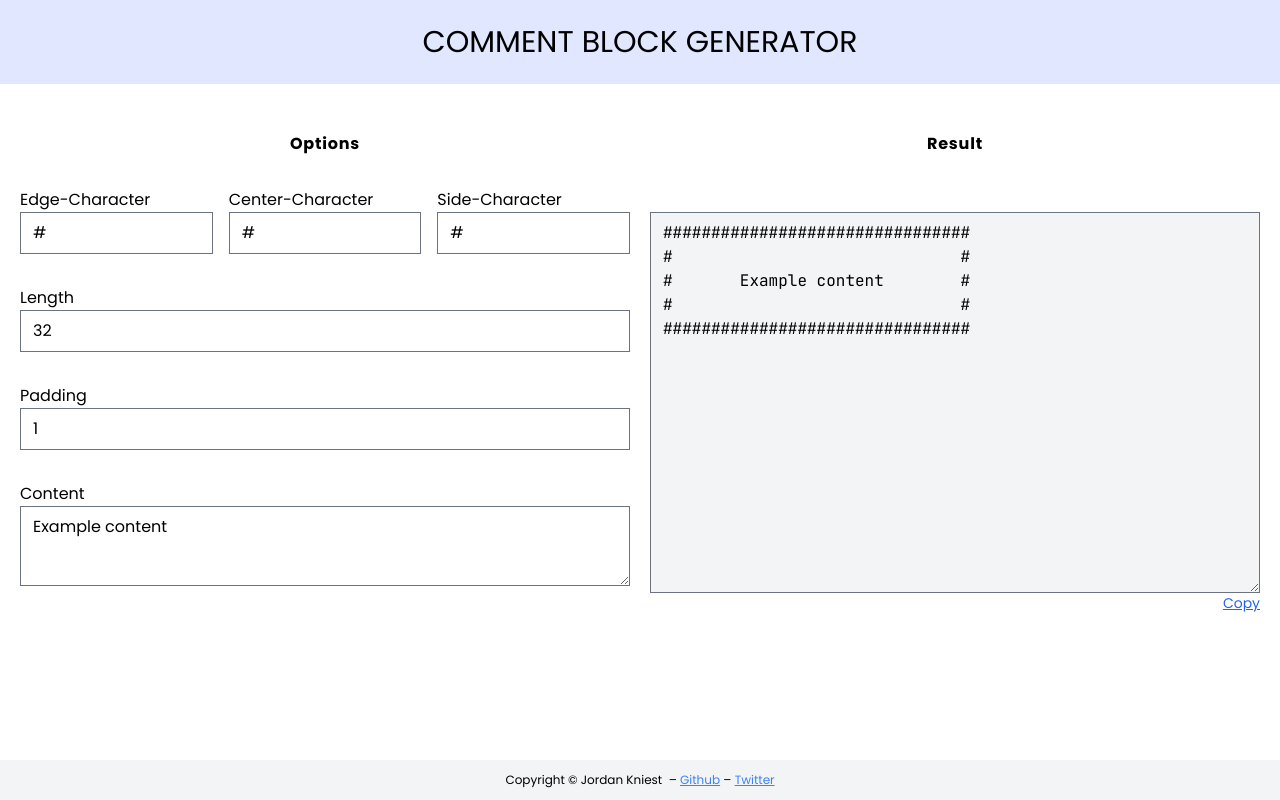
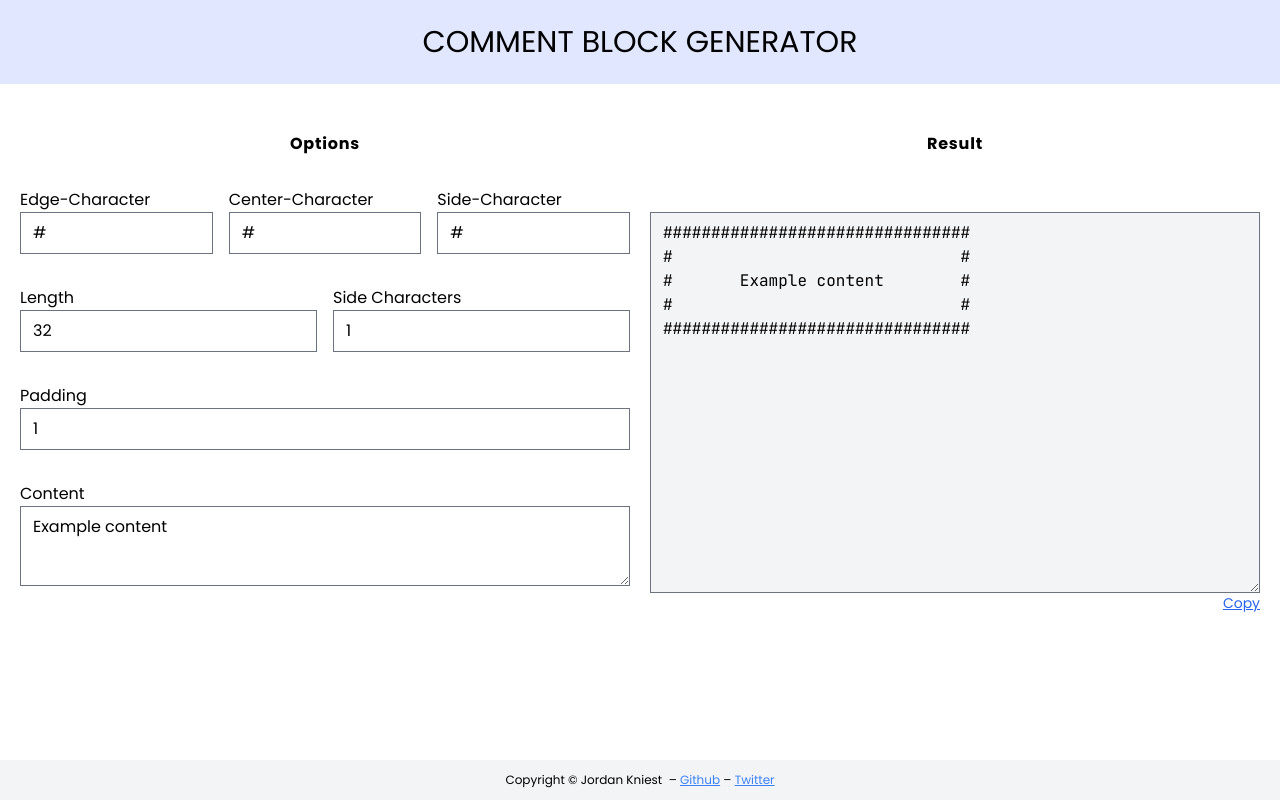
Before and after one commit to jkniest/blocks, a Vue app: page / in a window 1280 px wide. Built offline with nearby package versions, Linux system fonts and the light colour scheme.

Commit message:
Add option to specify how many side characters should be loaded

```diff
--- a/package.json
+++ b/package.json
@@ -7,7 +7,7 @@
     "serve": "vite preview"
   },
   "dependencies": {
-    "@tailwindcss/forms": "^0.2.1",
+    "@tailwindcss/forms": "^0.3.2",
     "tailwindcss": "^2.0.3",
     "vue": "^3.0.5"
   },
--- a/src/components/BlockGenerator.vue
+++ b/src/components/BlockGenerator.vue
@@ -18,9 +18,15 @@
         </div>
       </div>
 
-      <div class="w-full text-left mt-8">
-        <label for="length" class="block">Length</label>
-        <input type="number" id="length" class="w-full" v-model="length">
+      <div class="w-full text-left grid grid-cols-2 gap-4">
+        <div class="w-full text-left mt-8">
+          <label for="length" class="block">Length</label>
+          <input type="number" id="length" class="w-full" v-model="length">
+        </div>
+        <div class="w-full text-left mt-8">
+          <label for="sideCharacters" class="block">Side Characters</label>
+          <input type="number" id="sideCharacters" class="w-full" v-model="sideCharacters">
+        </div>
       </div>
 
       <div class="w-full text-left mt-8">
@@ -64,6 +70,7 @@ export default defineComponent({
     const centerCharacter = ref('#');
 
     const length = ref(32);
+    const sideCharacters = ref(1);
     const padding = ref(1);
     const content = ref('Example content');
     const copied = ref(false);
@@ -71,19 +78,24 @@ export default defineComponent({
     const contentTextarea = ref<HTMLTextAreaElement | null>(null);
 
     const fullLine = (l: number) => {
-      return edgeCharacter.value + centerCharacter.value.repeat(l-2) + edgeCharacter.value + "\n";
+      return edgeCharacter.value + centerCharacter.value.repeat(l - 2) + edgeCharacter.value + "\n";
     };
 
     const paddingLines = (l: number) => {
-      return (sideCharacter.value + ' '.repeat(l - 2) + sideCharacter.value + "\n").repeat(padding.value);
+      let line = sideCharacter.value.repeat(sideCharacters.value);
+      line += ' '.repeat(l - sideCharacters.value * 2);
+      line += sideCharacter.value.repeat(sideCharacters.value);
+      line += "\n";
+
+      return line.repeat(padding.value);
     };
 
     const contentLine = (l: number, line: string) => {
-      const spaces = Math.max(((l - 2 - line.length) / 2), 0);
+      const spaces = Math.max(((l - (sideCharacters.value * 2) - line.length) / 2), 0);
       const spaceLeft = spaces;
       const spaceRight = (spaces % 1 !== 0) ? spaces + 1 : spaces;
 
-      return sideCharacter.value + ' '.repeat(spaceLeft) + line + ' '.repeat(spaceRight) + sideCharacter.value + "\n";
+      return sideCharacter.value.repeat(sideCharacters.value) + ' '.repeat(spaceLeft) + line + ' '.repeat(spaceRight) + sideCharacter.value.repeat(sideCharacters.value) + "\n";
     }
 
     const result = computed(() => {
@@ -92,7 +104,7 @@ export default defineComponent({
       let maxLength = 0;
       lines.forEach((line) => maxLength = Math.max(maxLength, line.length));
 
-      const l = Math.max(length.value, maxLength + 2);
+      const l = Math.max(length.value, maxLength + sideCharacters.value * 2);
 
       let comment = fullLine(l);
       comment += paddingLines(l);
@@ -122,6 +134,7 @@ export default defineComponent({
       sideCharacter,
       centerCharacter,
       length,
+      sideCharacters,
       padding,
       content,
       copy,
```
Also changed, not shown: 2 other files (tests, documents, lock files or other folders).
